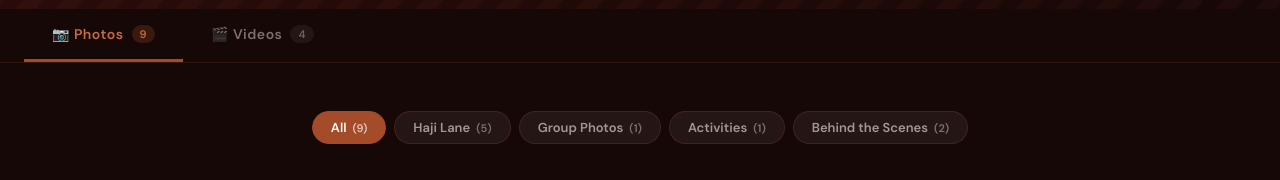
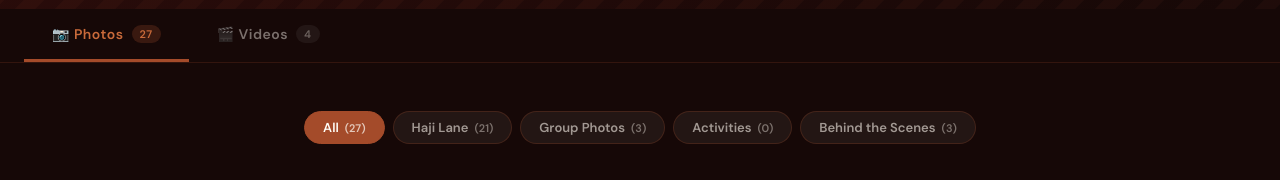
Before and after one commit to shin-aung/Corporate_Communication_Group_5_Haji_Lane, a React (Vite) app: page /gallery in a window 1280 px wide. Shown: the part 500-680 px from the top of the page. Built offline with nearby package versions, Linux system fonts and the light colour scheme; grey boxes are pictures that could not be loaded; a web font is replaced by a local one.

Commit message:
Adding media (images)

```diff
--- a/src/data/media.ts
+++ b/src/data/media.ts
@@ -1,4 +1,4 @@
-import type { ImageItem, VideoItem } from '../types/MediaItem';
+import type { ImageItem, VideoItem } from "../types/MediaItem";
 
 // =============================================================================
 // HOW TO GET YOUR GOOGLE DRIVE LINKS
@@ -33,67 +33,200 @@ import type { ImageItem, VideoItem } from '../types/MediaItem';
 // -----------------------------------------------------------------------------
 export const galleryImages: ImageItem[] = [
   {
-    id: 'img-001',
-    src: 'https://drive.google.com/thumbnail?id=1jCD65Q8ORbzwvvC1wG9YhlyRXdjkIqQ7&sz=s1600',
-    alt: 'Haji Lane plates and mats art',
-    category: 'haji-lane',
-    caption: 'Colourful plates and mats along Haji Lane',
+    id: "img-001",
+    src: "https://drive.google.com/thumbnail?id=1e9g2Z1dMVSBMStDmRFVZmM52DXBxIrq_&sz=s1600",
+    alt: "Haji Lane wall art and decorations",
+    category: "haji-lane",
+    caption: "Haji Lane wall art and decorations",
   },
   {
-    id: 'img-002',
-    src: 'https://drive.google.com/thumbnail?id=1-bgKZJeqg5Q-fyCFGP-ARE7ZHXSFOGdl&sz=s1600',
-    alt: 'Haji Lane street photo',
-    category: 'haji-lane',
-    caption: 'Building of Haji Lane with different colours and textures',
+    id: "img-002",
+    src: "https://drive.google.com/thumbnail?id=1-bgKZJeqg5Q-fyCFGP-ARE7ZHXSFOGdl&sz=s1600",
+    alt: "Haji Lane street photo",
+    category: "haji-lane",
+    caption: "Building of Haji Lane with different colours and textures",
   },
   {
-    id: 'img-003',
-    src: 'https://drive.google.com/thumbnail?id=1NkKCWFcquaLwt6UgoNE24ctjmHmdmMjY&sz=s1600',
-    alt: 'Haji Lane building Wall art',
-    category: 'haji-lane',
-    caption: 'Building wall art along Haji Lane',
+    id: "img-003",
+    src: "https://drive.google.com/thumbnail?id=1NkKCWFcquaLwt6UgoNE24ctjmHmdmMjY&sz=s1600",
+    alt: "Haji Lane building Wall art",
+    category: "haji-lane",
+    caption: "Building wall art along Haji Lane",
   },
   {
-    id: 'img-004',
-    src: 'https://drive.google.com/thumbnail?id=1kLmNoPqRsTuVwG9YhlyRXdjkIqQ7&sz=s1600',
-    alt: 'Kampong Glam',
-    category: 'haji-lane',
-    caption: 'Kampong Glam heritage district',
+    id: "img-004",
+    src: "https://drive.google.com/thumbnail?id=10D7dc0D-CtmckcfHaBlYDYEMPLq91b4Y&sz=s1600",
+    alt: "Haji Lane street view",
+    category: "haji-lane",
+    caption: "Street view of Haji Lane",
   },
   {
-    id: 'img-005',
-    src: 'https://drive.google.com/thumbnail?id=1nCeCW9Z_PfPBR7rIHoSNmF2N49EtIxmX&sz=s1600',
-    alt: 'Behind the scenes',
-    category: 'behind-the-scenes',
-    caption: 'Behind the scenes of the activity',
+    id: "img-005",
+    src: "https://drive.google.com/thumbnail?id=1AllJ_pG-vHzCZLWQuie-27figzuEPWFP&sz=s1600",
+    alt: "Haji Lane street view",
+    category: "haji-lane",
+    caption: "Building wall art along Haji Lane",
   },
   {
-    id: 'img-006',
-    src: 'https://drive.google.com/thumbnail?id=1jCD65Q8ORbzwvvC1wG9YhlyRXdjkIqQ7&sz=s1600',
-    alt: 'Team portrait',
-    category: 'group',
-    caption: 'Group portrait',
+    id: "img-006",
+    src: "https://drive.google.com/thumbnail?id=1CXlhkfjxhrV-zflX4pujfkULJmAqA1VS&sz=s1600",
+    alt: "Haji Lane street view",
+    category: "haji-lane",
+    caption: "Building wall art along Haji Lane",
   },
   {
-    id: 'img-007',
-    src: 'https://drive.google.com/thumbnail?id=1osqRWU2fksNp7vVIwcCZukIDz9Wckvoq&sz=s1600',
-    alt: 'Outdoor activity',
-    category: 'activity',
-    caption: 'Exploring the outdoor spaces',
+    id: "img-007",
+    src: "https://drive.google.com/thumbnail?id=1nCeCW9Z_PfPBR7rIHoSNmF2N49EtIxmX&sz=s1600",
+    alt: "Behind the scenes",
+    category: "behind-the-scenes",
+    caption: "Behind the scenes of the activity",
   },
   {
-    id: 'img-008',
-    src: 'https://drive.google.com/thumbnail?id=1kLmNoPqRsTuVwG9YhlyRXdjkIqQ7&sz=s1600',
-    alt: 'Haji Lane street view',
-    category: 'haji-lane',
-    caption: 'Street view of Haji Lane',
+    id: "img-008",
+    src: "https://drive.google.com/thumbnail?id=1ed00fbUKsb4SLzprXqo623kbzhsRMPWR&sz=s1600",
+    alt: "Team portrait",
+    category: "group",
+    caption: "Sandy and Aung",
+  },
+  // {
+  //   id: "img-009",
+  //   src: "https://drive.google.com/thumbnail?id=1osqRWU2fksNp7vVIwcCZukIDz9Wckvoq&sz=s1600",
+  //   alt: "Outdoor activity",
+  //   category: "activity",
+  //   caption: "Exploring the outdoor spaces",
+  // },
+  {
+    id: "img-010",
+    src: "https://drive.google.com/thumbnail?id=1Kf0eh1_6supcZNyKpvvB35j8Gsqddv7D&sz=s1600",
+    alt: "Sultan Mosque",
+    category: "haji-lane",
+    caption: "Sultan Mosque",
   },
   {
-    id: 'img-009',
-    src: 'https://drive.google.com/thumbnail?id=1nCeCW9Z_PfPBR7rIHoSNmF2N49EtIxmX&sz=s1600',
-    alt: 'Candid moment',
-    category: 'behind-the-scenes',
-    caption: 'A candid group moment',
+    id: "img-011",
+    src: "https://drive.google.com/thumbnail?id=1oaAMg2HJ9mtMMVeDbStSESTXq2uS6pWJ&sz=s1600",
+    alt: "Street of Haji Lane",
+    category: "haji-lane",
+    caption: "Street of Haji Lane",
+  },
+  {
+    id: "img-012",
+    src: "https://drive.google.com/thumbnail?id=1hsuiUkVE8aYN1EdjiIbVx_ezc3ie-oY5&sz=s1600",
+    alt: "Carpet and decorations",
+    category: "haji-lane",
+    caption: "Mats and decorations along Haji Lane",
+  },
+  {
+    id: "img-013",
+    src: "https://drive.google.com/thumbnail?id=1XewGal829UOp85lOcjJtttTuUOmg4u5X&sz=s1600",
+    alt: "Wall art along Haji Lane",
+    category: "haji-lane",
+    caption: "Wall art along Haji Lane",
+  },
+  {
+    id: "img-014",
+    src: "https://drive.google.com/thumbnail?id=1fvT42wZitHRX3yoyV4Qd5UCZ443-K6td&sz=s1600",
+    alt: "Team portrait",
+    category: "group",
+    caption: "Group photo at Haji Lane",
+  },
+  {
+    id: "img-015",
+    src: "https://drive.google.com/thumbnail?id=1lyia4-BTSFj73cnXFDLrYcmOqRylgeIc&sz=s1600",
+    alt: "Team portrait",
+    category: "group",
+    caption: "Group photo at Haji Lane",
+  },
+  {
+    id: "img-016",
+    src: "https://drive.google.com/thumbnail?id=1SXBRUeXaixWDmh60J-4QZjMsri9G-hIi&sz=s1600",
+    alt: "Wall art along Haji Lane",
+    category: "haji-lane",
+    caption: "Wall art along Haji Lane",
+  },
+  {
+    id: "img-017",
+    src: "https://drive.google.com/thumbnail?id=1hIQ5UGpSEA9JSsEvLrS597nbENjjlP5K&sz=s1600",
+    alt: "Behind the scenes",
+    category: "behind-the-scenes",
+    caption: "Sandy with an umbrella, behind the scenes of the activity",
+  },
+  {
+    id: "img-018",
+    src: "https://drive.google.com/thumbnail?id=1KCAVBLkY0HGgAciOXXxCnKzx1FxRu9JY&sz=s1600",
+    alt: "Behind the scenes",
+    category: "behind-the-scenes",
+    caption: "Sandy with an umbrella, behind the scenes of the activity",
+  },
+  {
+    id: "img-019",
+    src: "https://drive.google.com/thumbnail?id=16ovYuIZeZ_pwXpRSiNv3lS5BwOdYZdJm&sz=s1600",
+    alt: "Sultan Mosque",
+    category: "haji-lane",
+    caption: "Sultan Mosque",
+  },
+  {
+    id: "img-020",
+    src: "https://drive.google.com/thumbnail?id=1fY6NNgqd4PdpulZFHZSd0vl8Ne_j_p8R&sz=s1600",
+    alt: "Decorations along Haji Lane",
+    category: "haji-lane",
+    caption: "Decorations along Haji Lane",
+  },
+  {
+    id: "img-021",
+    src: "https://drive.google.com/thumbnail?id=1IW6_pBZUDDCGqvq2TcWuLG-O4hnubT1A&sz=s1600",
+    alt: "Wall art along Haji Lane",
+    category: "haji-lane",
+    caption: "Wall art along Haji Lane",
+  },
+  {
+    id: "img-022",
+    src: "https://drive.google.com/thumbnail?id=1dMq66EbcVTuZjpu9dkakSYhIXw5nRgxz&sz=s1600",
+    alt: "Colourful decorations along Haji Lane",
+    category: "haji-lane",
+    caption: "Colourful decorations along Haji Lane",
+  },
+  {
+    id: "img-023",
+    src: "https://drive.google.com/thumbnail?id=1jCD65Q8ORbzwvvC1wG9YhlyRXdjkIqQ7&sz=s1600",
+    alt: "Haji Lane plates and mats art",
+    category: "haji-lane",
+    caption: "Colourful plates and mats along Haji Lane",
+  },
+  {
+    id: "img-024",
+    src: "https://drive.google.com/thumbnail?id=1UDnA_32lmH1QJotGw5JBa4w_tgv_LHMb&sz=s1600",
+    alt: "Haji Lane street art",
+    category: "haji-lane",
+    caption: "Street art along Haji Lane",
+  },
+  {
+    id: "img-025",
+    src: "https://drive.google.com/thumbnail?id=1qVFSeMb32aNm-wrXeZrArWoDpNx49E_q&sz=s1600",
+    alt: "Haji Lane street view",
+    category: "haji-lane",
+    caption: "Street view along Haji Lane",
+  },
+  {
+    id: "img-026",
+    src: "https://drive.google.com/thumbnail?id=1sDHn7Gey9GQQQFKkhfFYwFbghltmuxDA&sz=s1600",
+    alt: "Sultan Mosque",
+    category: "haji-lane",
+    caption: "Sultan Mosque",
+  },
+  {
+    id: "img-027",
+    src: "https://drive.google.com/thumbnail?id=1shZMBfb5uNBIe7PBqvPjonxZQ-04ICM5&sz=s1600",
+    alt: "Haji Lane street view",
+    category: "haji-lane",
+    caption: "Street view along Haji Lane",
+  },
+  {
+    id: "img-028",
+    src: "https://drive.google.com/thumbnail?id=1DhGYJ908Skvp9pOLQnTHhET1bpxeh-EK&sz=s1600",
+    alt: "Turkish store in Haji Lane",
+    category: "haji-lane",
+    caption: "Turkish store in Haji Lane",
   },
 ];
 
@@ -104,31 +237,31 @@ export const galleryImages: ImageItem[] = [
 // -----------------------------------------------------------------------------
 export const galleryVideos: VideoItem[] = [
   {
-    id: 'vid-001',
-    embedSrc: 'https://drive.google.com/file/d/REPLACE_WITH_FILE_ID/preview',
-    title: 'Outdoor Activity Highlights',
-    category: 'activity',
-    description: 'Main activity video from the day at Haji Lane',
+    id: "vid-001",
+    embedSrc: "https://drive.google.com/file/d/REPLACE_WITH_FILE_ID/preview",
+    title: "Outdoor Activity Highlights",
+    category: "activity",
+    description: "Main activity video from the day at Haji Lane",
   },
   {
-    id: 'vid-002',
-    embedSrc: 'https://drive.google.com/file/d/REPLACE_WITH_FILE_ID/preview',
-    title: 'Haji Lane Exploration',
-    category: 'haji-lane',
-    description: 'Group exploring the vibrant streets',
+    id: "vid-002",
+    embedSrc: "https://drive.google.com/file/d/REPLACE_WITH_FILE_ID/preview",
+    title: "Haji Lane Exploration",
+    category: "haji-lane",
+    description: "Group exploring the vibrant streets",
   },
   {
-    id: 'vid-003',
-    embedSrc: 'https://drive.google.com/file/d/REPLACE_WITH_FILE_ID/preview',
-    title: 'Team Moments',
-    category: 'group',
-    description: 'Candid team moments and group interactions',
+    id: "vid-003",
+    embedSrc: "https://drive.google.com/file/d/REPLACE_WITH_FILE_ID/preview",
+    title: "Team Moments",
+    category: "group",
+    description: "Candid team moments and group interactions",
   },
   {
-    id: 'vid-004',
-    embedSrc: 'https://drive.google.com/file/d/REPLACE_WITH_FILE_ID/preview',
-    title: 'Behind the Scenes',
-    category: 'behind-the-scenes',
-    description: 'BTS of the corporate communication activity',
+    id: "vid-004",
+    embedSrc: "https://drive.google.com/file/d/REPLACE_WITH_FILE_ID/preview",
+    title: "Behind the Scenes",
+    category: "behind-the-scenes",
+    description: "BTS of the corporate communication activity",
   },
 ];
```
